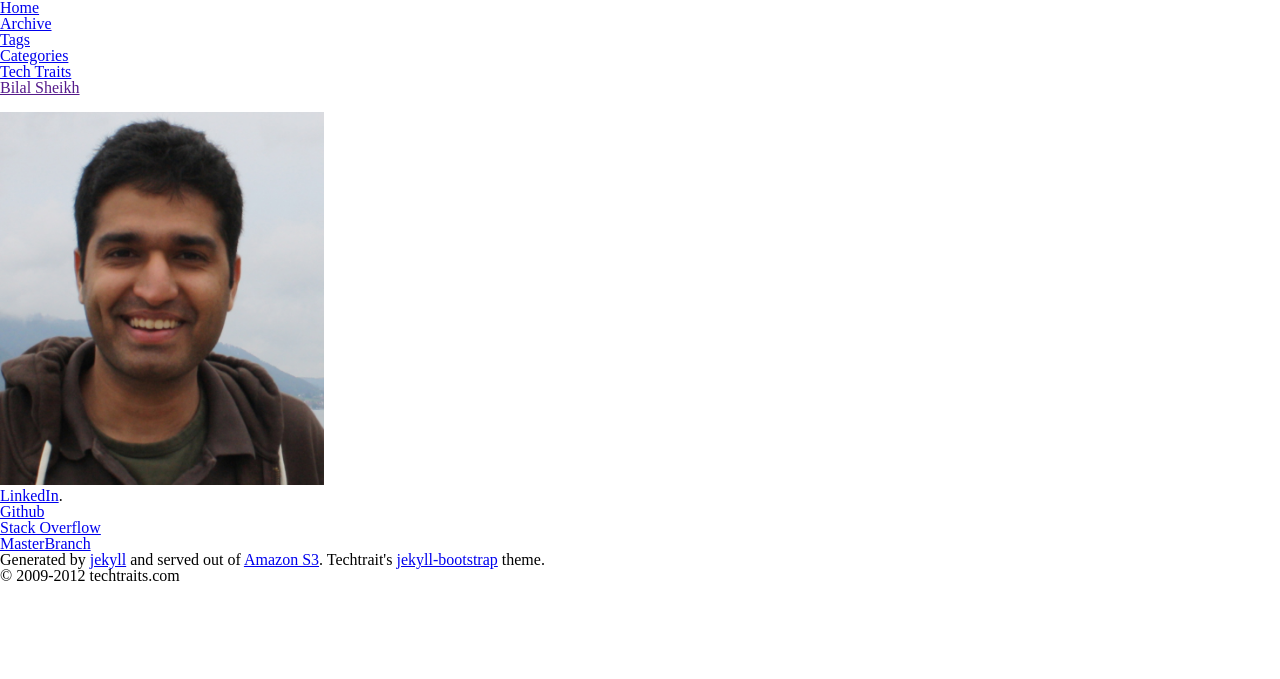
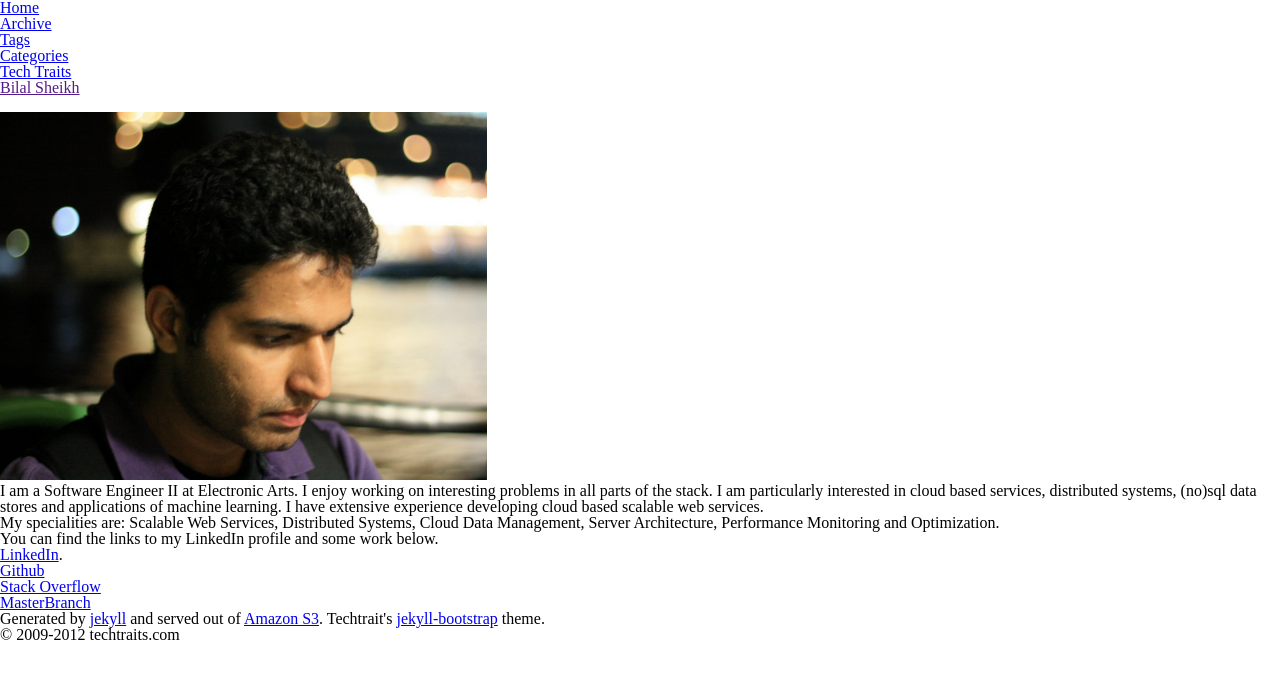
Before and after one commit to techtraits/techtraits-blog, a Jekyll site: the page built from bilal.markdown, in a window 1280 px wide. Shown: the top 679 px of the page. Built offline with Jekyll 4.4.1, drawn with Linux system fonts in a browser that asks for light colours; nearby versions of some CDN libraries; library files that are not in the unit come from our copies.

Commit message:
update my profile

```diff
--- a/bilal.markdown
+++ b/bilal.markdown
@@ -17,13 +17,13 @@ meta:
 &nbsp;
 
 <div class="my_pic">
-    <img src="/assets/images/bilalprofile.jpg" width="324" height="373" />
+    <img src="/assets/images/bilalprofile.png" width="487" height="368" />
 </div>
 
-
 <div class="about_head">
-    <p></p>
-
+    <p>I am a Software Engineer II at Electronic Arts. I enjoy working on interesting problems in all parts of the stack. I am particularly interested in cloud based services, distributed systems, (no)sql data stores and applications of machine learning. I have extensive experience developing cloud based scalable web services.</p>
+    <p>My specialities are: Scalable Web Services, Distributed Systems, Cloud Data Management, Server Architecture, Performance Monitoring and Optimization.</p>
+    <p>You can find the links to my LinkedIn profile and some work below.</p>
 </div>
 
 * [LinkedIn](http://ca.linkedin.com/in/mbsheikh).
```
Also changed, not shown: assets/images/bilalprofile.png (added), assets/images/bilalprofile_old.jpg (renamed from assets/images/bilalprofile.jpg).
